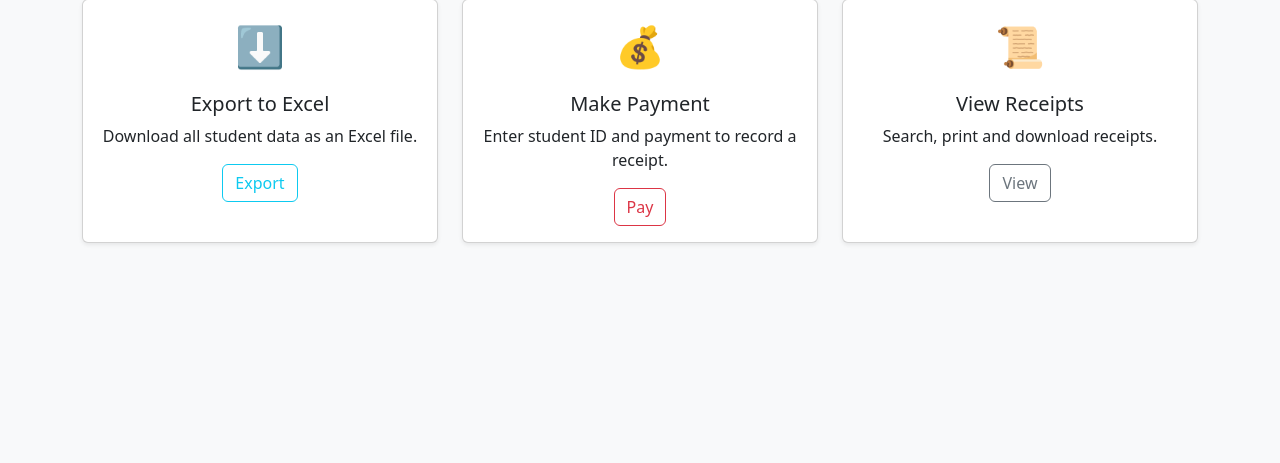
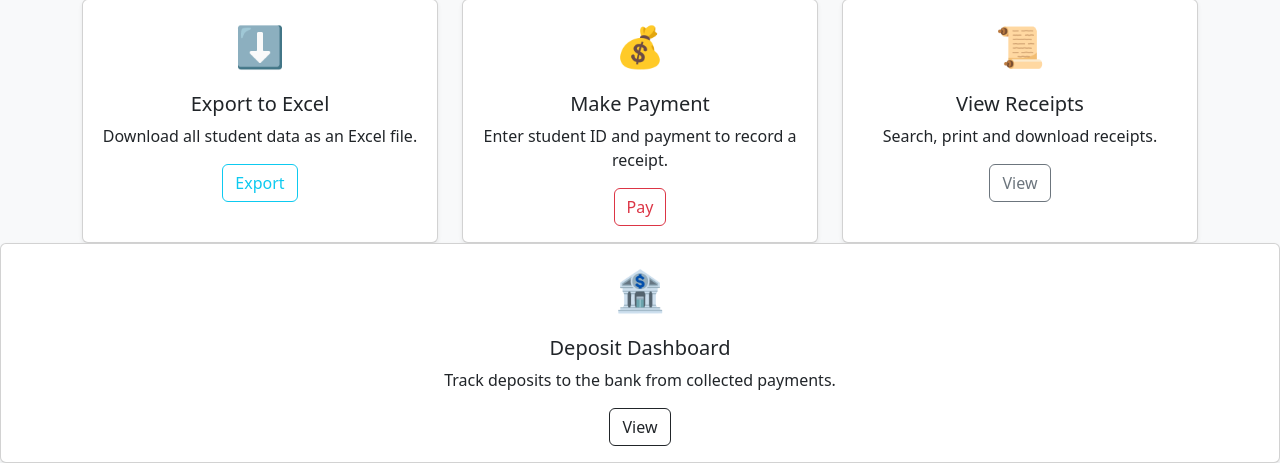
Before and after one commit to mwangiucs/school-fees-app, a Python web app: template templates/home.html in a window 1280 px wide. Shown: the part 365-828 px from the top of the page. Before the commit the page ends 609 px from the top, so only its background shows below. Run offline with Jinja, Linux system fonts and the light colour scheme; the template is opened without the code that fills it, so the values that code supplies are empty.

Commit message:
Update home.html

```diff
--- a/templates/home.html
+++ b/templates/home.html
@@ -101,3 +101,16 @@
 </div>
 </body>
 </html>
+
+
+<!-- Deposit Dashboard -->
+<div class="col">
+    <div class="card h-100 shadow-sm">
+        <div class="card-body text-center">
+            <div class="icon mb-3">🏦</div>
+            <h5 class="card-title">Deposit Dashboard</h5>
+            <p class="card-text">Track deposits to the bank from collected payments.</p>
+            <a href="/deposit-dashboard" class="btn btn-outline-dark">View</a>
+        </div>
+    </div>
+</div>
```
